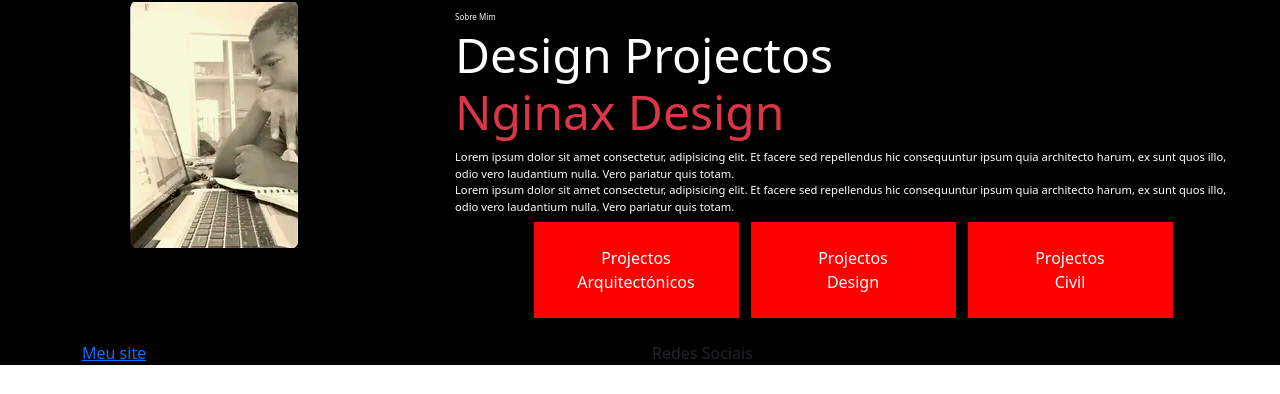
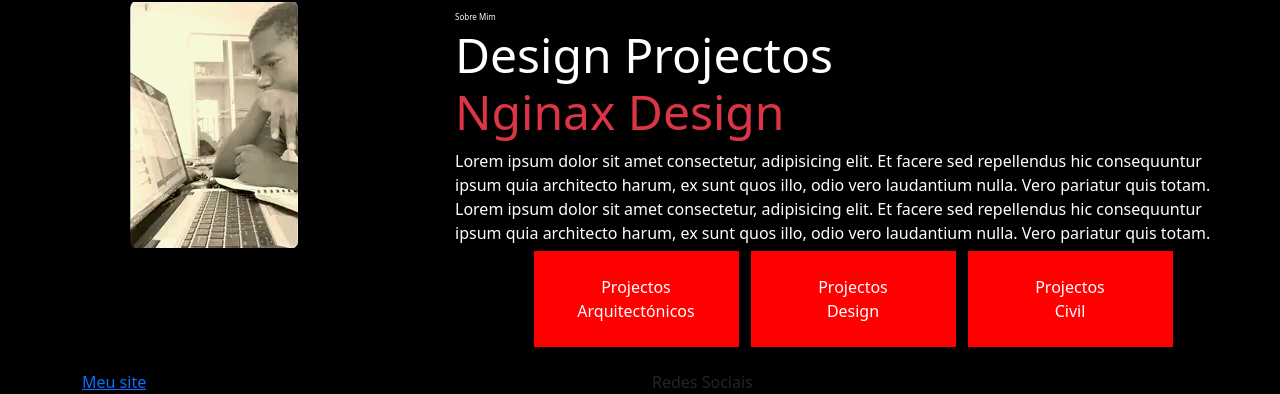
Before and after one commit to emanueljefte/nginaxweb, a plain HTML site: page index.html in a window 1280 px wide. Shown: the part 924-1318 px from the top of the page. Before the commit the page ends 1289 px from the top, so only its background shows below. Drawn offline with Linux system fonts and the light colour scheme.

Commit message:
CSS atualizado

```diff
--- a/css/estilo.css
+++ b/css/estilo.css
@@ -28,7 +28,7 @@
 
 }
 .row-1 p, .card p {
-    font-size: 0.7em;
+    font-size: 1em;
     color: #fff;
 }
 .row-2 {
```
